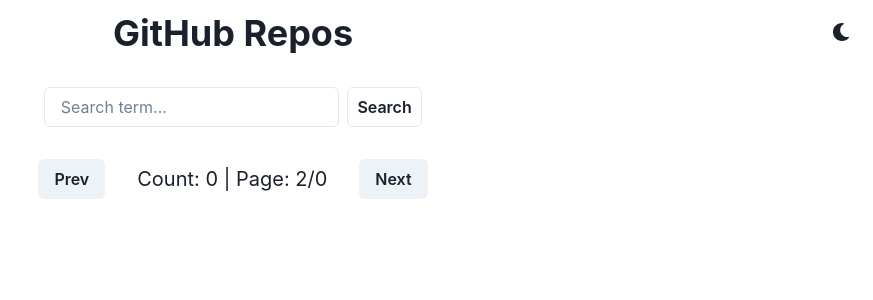
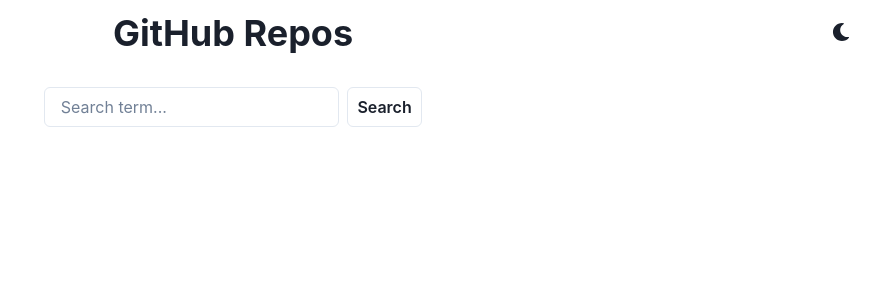
Before and after one commit to wardis/pimberly, a React (Create React App) app: page / in a window 1280 px wide. Shown: the top 300 px of the page, without its empty margins (407-1280 px from the left). Built offline with nearby package versions, Linux system fonts and the light colour scheme; the HTML template or start-up script is replaced by a standard one.

Commit message:
put pagination on it's own component and improve user experience

```diff
--- a/src/App.js
+++ b/src/App.js
@@ -1,6 +1,7 @@
 import React, { useState } from 'react';
 import { ReposTable } from './components/ReposTable';
 import { SearchBar } from './components/SearchBar';
+import { Pagination } from './components/Pagination';
 
 import {
   ChakraProvider,
@@ -21,7 +22,7 @@
   const [repos, setRepos] = useState([]);
   const [totalRepos, setTotalRepos] = useState(0);
   const [loading, setLoading] = useState(false);
-  const [currentPage, setCurrentPage] = useState(2);
+  const [currentPage, setCurrentPage] = useState(1);
 
   return (
     <ChakraProvider theme={theme}>
@@ -39,18 +40,14 @@
               currentPage={currentPage}
             />
 
-            <HStack spacing={8}>
-              <Button onClick={() => setCurrentPage(prev => prev - 1)}>
-                Prev
-              </Button>
-              <Text>
-                Count: {totalRepos} | Page: {currentPage}/
-                {Math.ceil(totalRepos / PER_PAGE)}
-              </Text>
-              <Button onClick={() => setCurrentPage(prev => prev + 1)}>
-                Next
-              </Button>
-            </HStack>
+            {repos.length && (
+              <Pagination
+                perPage={PER_PAGE}
+                currentPage={currentPage}
+                setCurrentPage={setCurrentPage}
+                totalRepos={totalRepos}
+              />
+            )}
 
             <ReposTable repos={repos} loading={loading} />
           </VStack>
--- /dev/null
+++ b/src/components/Pagination.js
@@ -0,0 +1,34 @@
+import { HStack, Text, Button } from '@chakra-ui/react';
+
+export const Pagination = ({
+  perPage,
+  currentPage,
+  setCurrentPage,
+  totalRepos,
+}) => {
+  const totalPages = Math.ceil(totalRepos / perPage);
+
+  const prevPageHandler = () => {
+    setCurrentPage(prev => (prev > 1 ? prev - 1 : 1));
+  };
+
+  const nextPageHandler = () => {
+    setCurrentPage(prev =>
+      prev < Math.ceil(totalRepos / perPage) ? prev + 1 : totalPages
+    );
+  };
+
+  return (
+    <HStack spacing={8}>
+      <Button onClick={prevPageHandler} disabled={currentPage <= 1}>
+        Prev
+      </Button>
+      <Text>
+        Count: {totalRepos} | Page: {currentPage}/{totalPages}
+      </Text>
+      <Button onClick={nextPageHandler} disabled={currentPage >= totalPages}>
+        Next
+      </Button>
+    </HStack>
+  );
+};
```
